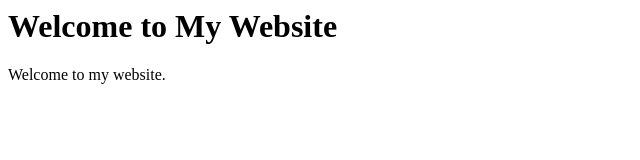
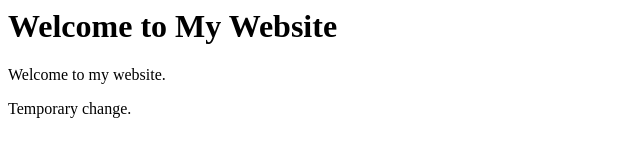
Before and after one commit to tanmay933/GitAssignment, a plain HTML site: page index.html in a window 1280 px wide. Shown: the whole page, without its empty margins (0-640 px from the left). Drawn offline with Linux system fonts and the light colour scheme.

Commit message:
Temporary change for undo

```diff
--- a/index.html
+++ b/index.html
@@ -1,2 +1,3 @@
 <h1>Welcome to My Website</h1>
 <p>Welcome to my website.</p>
+<p>Temporary change.</p>
```
